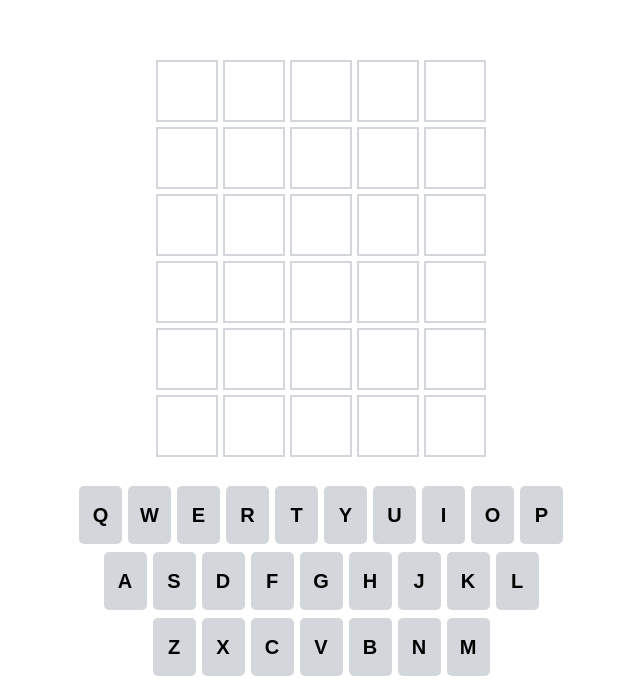
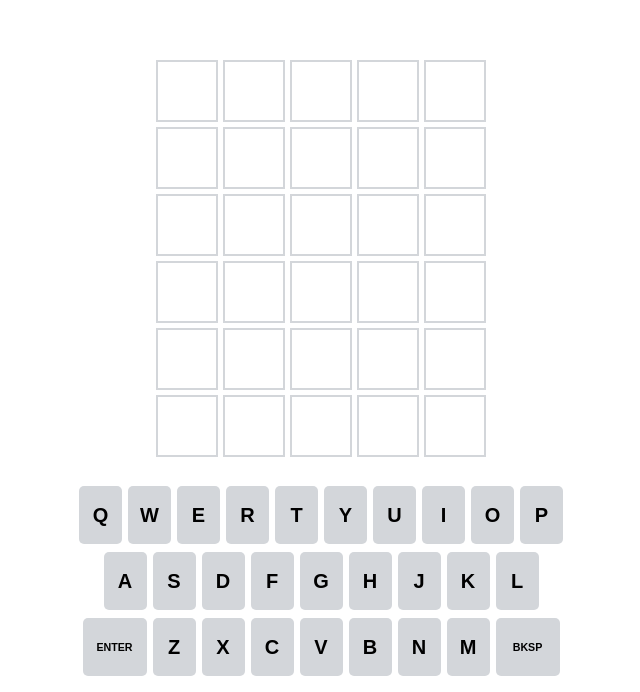
Before and after one commit to patricia-9000/wordle-but-crazy, a React (Vite) app in the folder wordle-but-crazy_frontend/: page / in a window 1280 px wide. Shown: the part 108-800 px from the top of the page, without its empty margins (319-959 px from the left). Built offline with nearby package versions, Linux system fonts and the light colour scheme; no server answers.

Commit message:
Added enter and backspace keys to on-screen keyboard

```diff
--- /dev/null
+++ b/wordle-but-crazy_frontend/src/components/keyboard/BackspaceKey.jsx
@@ -0,0 +1,25 @@
+const BackspaceKey = () => {
+  const style = {
+    fontSize: '8pt',
+    verticalAlign: 'top',
+    lineHeight: '58px',
+    userSelect: 'none',
+    width: '64px',
+    height: '58px',
+    backgroundColor: '#D3D6DA',
+    borderRadius: '5px',
+    marginTop: '4px',
+    marginBottom: '4px',
+    marginLeft: '3px',
+    marginRight: '3px',
+    display: 'inline-block'
+  }
+
+  return (
+    <div style={style}>
+      <b>BKSP</b>
+    </div>
+  )
+}
+
+export default BackspaceKey
--- /dev/null
+++ b/wordle-but-crazy_frontend/src/components/keyboard/EnterKey.jsx
@@ -0,0 +1,25 @@
+const EnterKey = () => {
+  const style = {
+    fontSize: '8pt',
+    verticalAlign: 'top',
+    lineHeight: '58px',
+    userSelect: 'none',
+    width: '64px',
+    height: '58px',
+    backgroundColor: '#D3D6DA',
+    borderRadius: '5px',
+    marginTop: '4px',
+    marginBottom: '4px',
+    marginLeft: '3px',
+    marginRight: '3px',
+    display: 'inline-block'
+  }
+
+  return (
+    <div style={style}>
+      <b>ENTER</b>
+    </div>
+  )
+}
+
+export default EnterKey
--- a/wordle-but-crazy_frontend/src/components/keyboard/Keyboard.jsx
+++ b/wordle-but-crazy_frontend/src/components/keyboard/Keyboard.jsx
@@ -1,4 +1,6 @@
 import Key from './Key'
+import EnterKey from './EnterKey'
+import BackspaceKey from './BackspaceKey'
 
 const Keyboard = ({keys, keySelected, Colour}) => {
   const row1 = keys.slice(0, 10)
@@ -18,7 +20,9 @@ const Keyboard = ({keys, keySelected, Colour}) => {
         {row2.map((k, i) => <Key k={k} keySelected={keySelected} Colour={Colour} key={i}/>)}
       </div>
       <div>
+        <EnterKey/>
         {row3.map((k, i) => <Key k={k} keySelected={keySelected} Colour={Colour} key={i}/>)}
+        <BackspaceKey/>
       </div>
     </div>
   )
```
